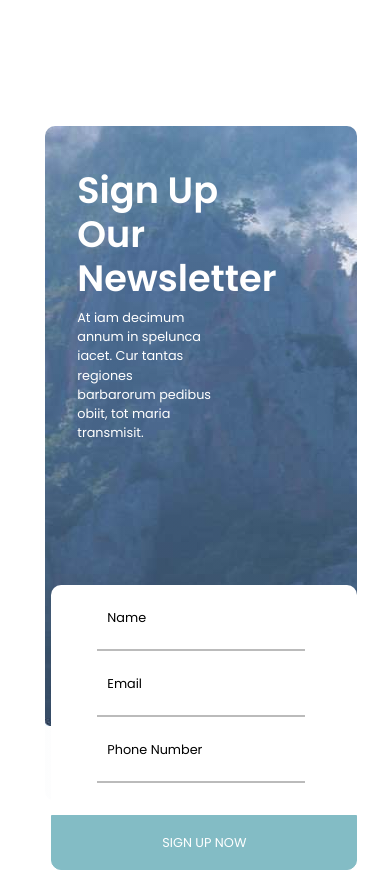
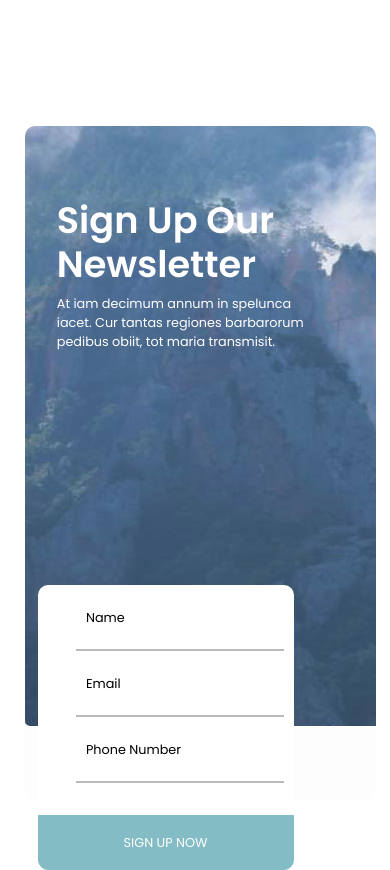
Before and after one commit to akhilalekha/lpmodel, a React (Create React App) app: page / in a window 390 px wide. Shown: the part 4320-5190 px from the top of the page. Built offline with nearby package versions, Linux system fonts and the light colour scheme.

Commit message:
make content more responsive

```diff
--- a/src/components/Newsletter.module.css
+++ b/src/components/Newsletter.module.css
@@ -17,7 +17,7 @@
 	border-radius: 10px;
 	display: flex;
 	flex-wrap: wrap;
-	margin: 0 2%;
+	margin: 0 1.5%;
 }
 
 .nwsText {
@@ -25,7 +25,6 @@
 	flex-direction: column;
 	justify-content: center;
 	margin-left: 2rem;
-	/* margin-bottom: 4rem; */
 	width: 30rem;
 }
 
@@ -78,3 +77,23 @@
 	box-shadow: none;
 	outline: none;
 }
+
+@media screen and (max-width: 566px) {
+	.Newsletter {
+		width: 90%;
+	}
+	.nwsTitle {
+		width: 80%;
+		font-size: calc(2rem + 1.2vw);
+	}
+	.nwsText {
+		width: 100%;
+	}
+	.nwsDes {
+		width: 80%;
+	}
+	.nwsForm {
+		width: 16rem;
+		margin-left: 0.8rem;
+	}
+}
```
